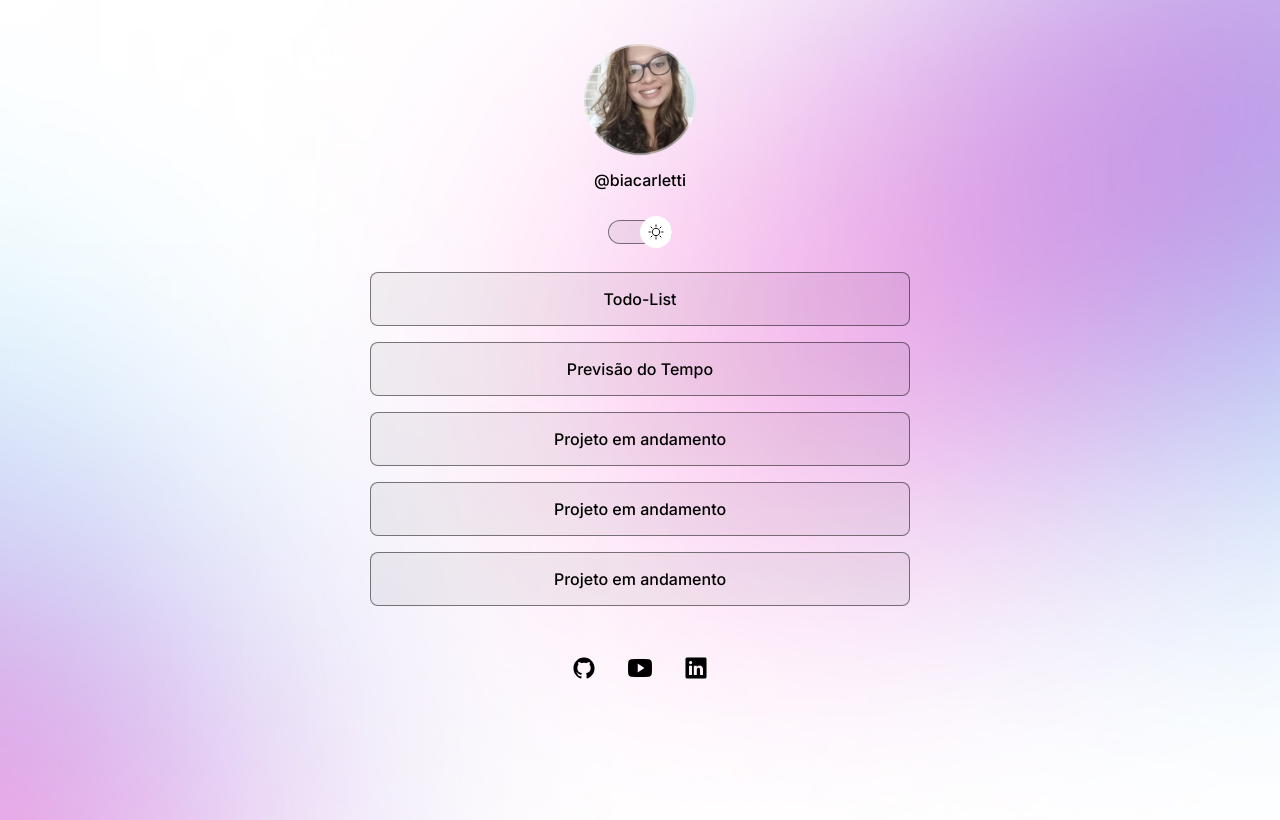
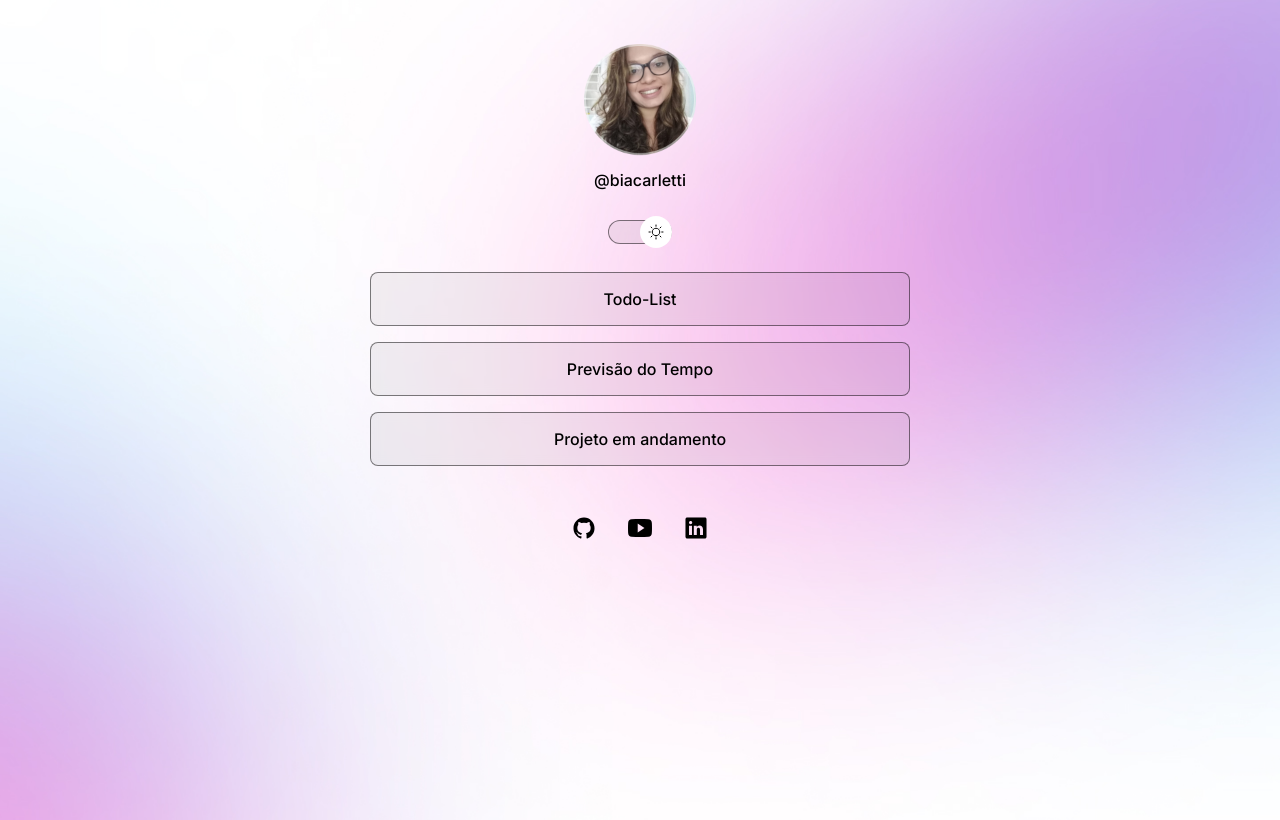
Before and after one commit to biacarletti/Meus_Links, a plain HTML site: page index.html in a window 1280 px wide. Drawn offline with nearby package versions, Linux system fonts and the light colour scheme.

Commit message:
ajustando campos de projetos

```diff
--- a/index.html
+++ b/index.html
@@ -31,12 +31,6 @@
             <li>
                 <a href="#" target="_blank">Projeto em andamento</a>
             </li>
-            <li>
-                <a href="#" target="_blank">Projeto em andamento</a>
-            </li>
-            <li>
-                <a href="#" target="_blank">Projeto em andamento</a>
-            </li>
         </ul>
         <div id="social-links">
             <a href="https://github.com/biacarletti" target="_blank">
--- a/style.css
+++ b/style.css
@@ -122,7 +122,7 @@ ul li a {
     border-radius: 8px;
 
     backdrop-filter: blur(4px);
-    webkit-backdrop-filter: blur(4px);
+    -webkit-backdrop-filter: blur(4px);
 
     text-decoration: none;
     font-weight: 500;
```
